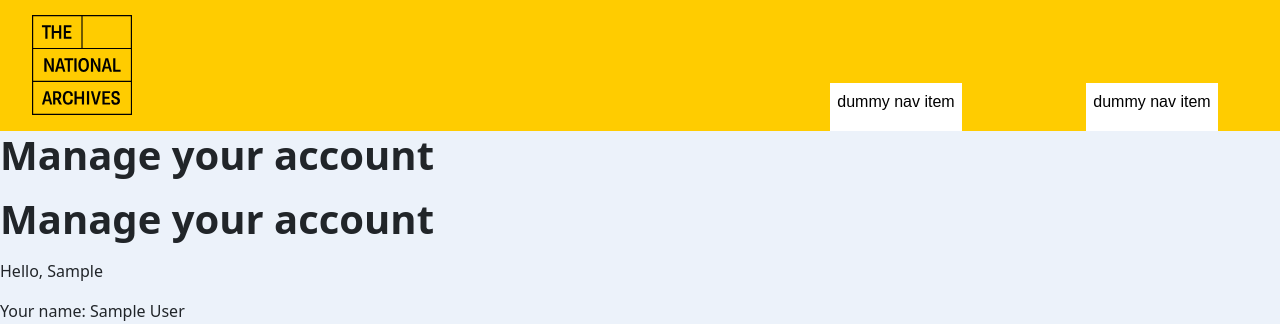
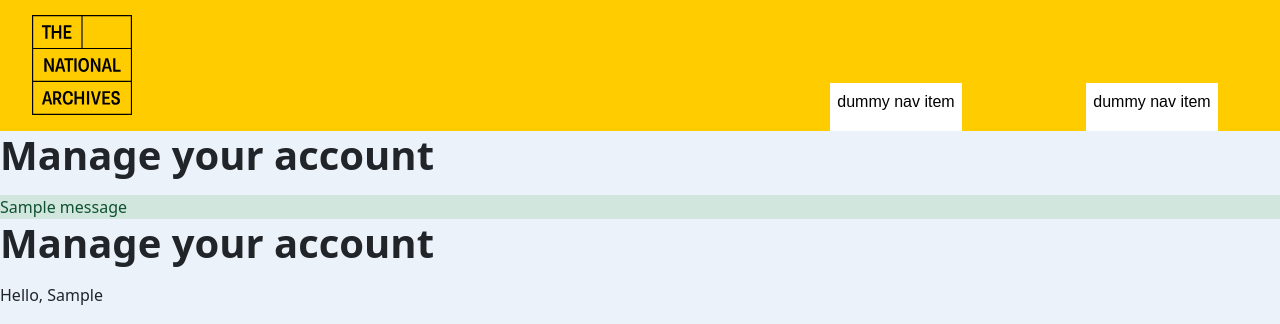
Before and after one commit to nationalarchives/ds-sso-user-account, a Django app: page / in a window 1280 px wide. Shown: the part 49-373 px from the top of the page. Run offline with Django 3.2, Linux system fonts and the light colour scheme; the visitor is signed in with stand-in values (Sample User, id 1); tables that the repository leaves empty hold one stand-in row (values such as "Sample post"); one stand-in notice (Sample message) is shown; style sheets or scripts are compiled from the project's sources; parts of the project's set-up code (start-up, migrations or seed data) failed here and were passed over; some web fonts are replaced.

Commit message:
Output messages in base template

```diff
--- a/tna_account_management/project_styleguide/templates/patterns/base.html
+++ b/tna_account_management/project_styleguide/templates/patterns/base.html
@@ -52,6 +52,14 @@
 
                     <h1>{{ main_heading }}</h1>
 
+                    {% block messages %}
+                        {% for message in messages %}
+                            <div class="alert-{{ message.tags }}" role="alert">
+                                {{ message | safe }}
+                            </div>
+                        {% endfor %}
+                    {% endblock %}
+
                     {% block content %}{% endblock %}
 
                 </div>
```
